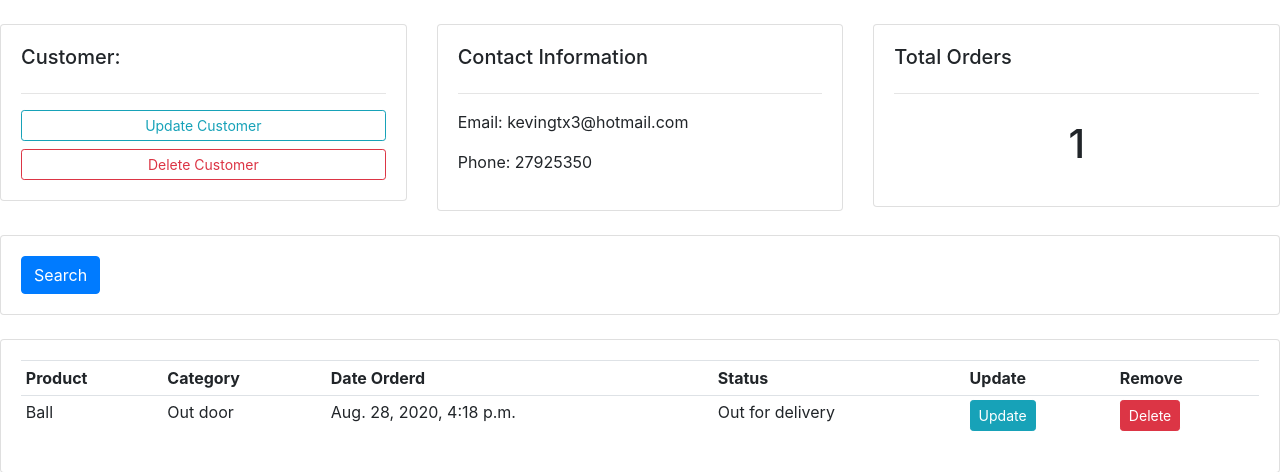
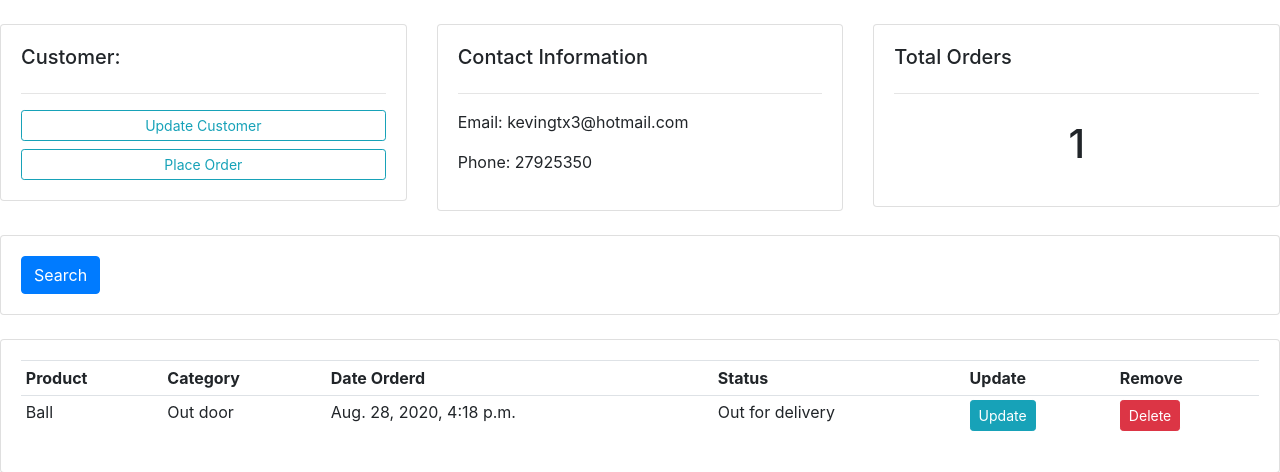
Before and after one commit to Kevingtxz/CMS-Django, a Django app: page /customer/1/ in a window 1280 px wide. Shown: the part 56-528 px from the top of the page. Run offline with Django 3.2, Linux system fonts and the light colour scheme; data comes from the database, SQL or seed files in the repository; some libraries are stand-ins or nearby versions.

Commit message:
Update - createOrder to id

```diff
--- a/api/accounts/templates/accounts/customer.html
+++ b/api/accounts/templates/accounts/customer.html
@@ -10,7 +10,7 @@
 			<h5>Customer:</h5>
 			<hr>
 			<a class="btn btn-outline-info  btn-sm btn-block" href="">Update Customer</a>
-			<a class="btn btn-outline-danger  btn-sm btn-block" href="">Delete Customer</a>
+			<a class="btn btn-outline-info  btn-sm btn-block" href="{% url 'create_order' customer.id %}">Place Order</a>
 
 		</div>
 	</div>
--- a/api/accounts/templates/accounts/dashboard.html
+++ b/api/accounts/templates/accounts/dashboard.html
@@ -20,6 +20,7 @@
 				{% for customer in customers %}
 
 					<tr>
+						<td><a class="btn btn-sm btn-info" href="{% url 'customer' customer.id %}">View</a></td>
 						<td>{{customer.name}}</td>
 						<td>{{customer.phone}}</td>
 					</tr>
@@ -34,7 +35,6 @@
 		<h5>LAST 5 ORDERS</h5>
 		<hr>
 		<div class="card card-body">
-			<a class="btn btn-primary  btn-sm btn-block" href="{% url 'create_order' %}">Create Order</a>
 			<table class="table table-sm">
 				<tr>
 					<th>Product</th>
--- a/api/accounts/templates/accounts/order_form.html
+++ b/api/accounts/templates/accounts/order_form.html
@@ -8,7 +8,10 @@
         <div class="card card-body">
             <form action="" method="POST">
                 {% csrf_token %}
-                {{form}}
+                {% for form in formset %}
+                    {{form}}
+                    <hr>
+                {% endfor %}
                 <input type="submit" name="Submit">
             </form>
         </div>
--- a/api/accounts/urls.py
+++ b/api/accounts/urls.py
@@ -3,9 +3,10 @@
 
 urlpatterns = [
     path('', views.home, name="home"),
-    path('products/', views.products),
-    path('customer/<str:pk_test>/', views.customer),
-    path('create_order/', views.createOrder, name="create_order"),
+    path('products/', views.products, name="products"),
+    path('customer/<str:pk_test>/', views.customer, name="customer"),
+
+    path('create_order/<str:pk>/', views.createOrder, name="create_order"),
     path('update_order/<str:pk>/', views.updateOrder, name="update_order"),
     path('delete_order/<str:pk>/', views.deleteOrder, name="delete_order"),
 ]
--- a/api/accounts/views.py
+++ b/api/accounts/views.py
@@ -1,5 +1,6 @@
 from django.shortcuts import render, redirect
 from django.http import  HttpResponse
+from django.forms import inlineformset_factory
 from .models import *
 from .forms import OrderForm
 
@@ -30,15 +31,18 @@
     context = {'customer':customer, 'orders':orders, 'order_count':order_count}
     return render(request, 'accounts/customer.html', context)
 
-def createOrder(request):
-    form = OrderForm()
+def createOrder(request, pk):
+    OrderFormSet = inlineformset_factory(Customer, Order, fields=('product', 'status'))
+    customer = Customer.objects.get(id=pk)
+    formset = OrderFormSet(instance=customer)
+    # form = OrderForm(initial={'customer':customer})
     if request.method == "POST":
         form = OrderForm(request.POST)
         if form.is_valid():
             form.save()
             return redirect('/')
 
-    context = {'form':form}
+    context = {'formset':formset}
     return render(request, 'accounts/order_form.html', context)
 
 def updateOrder(request, pk):
```
